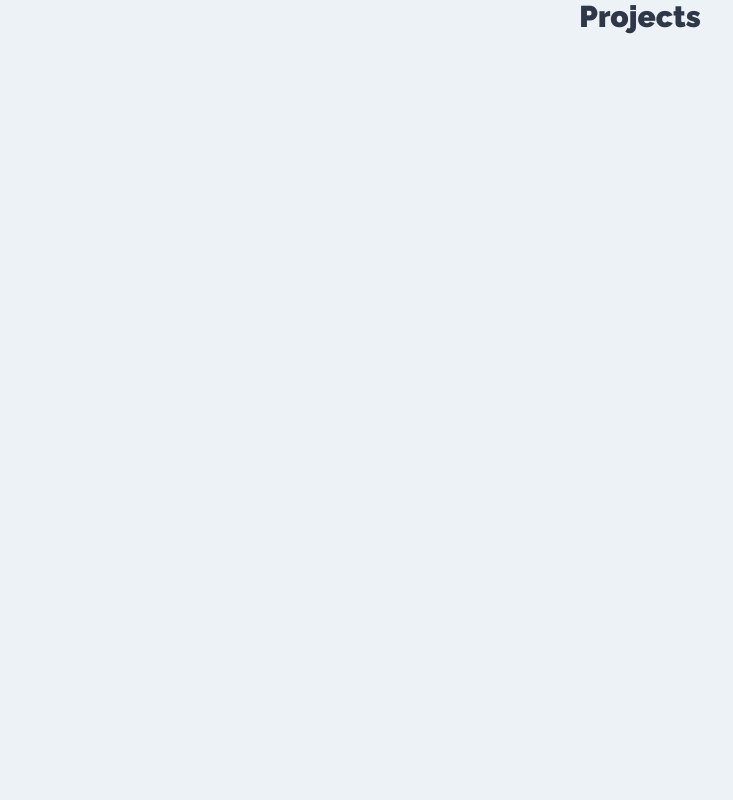
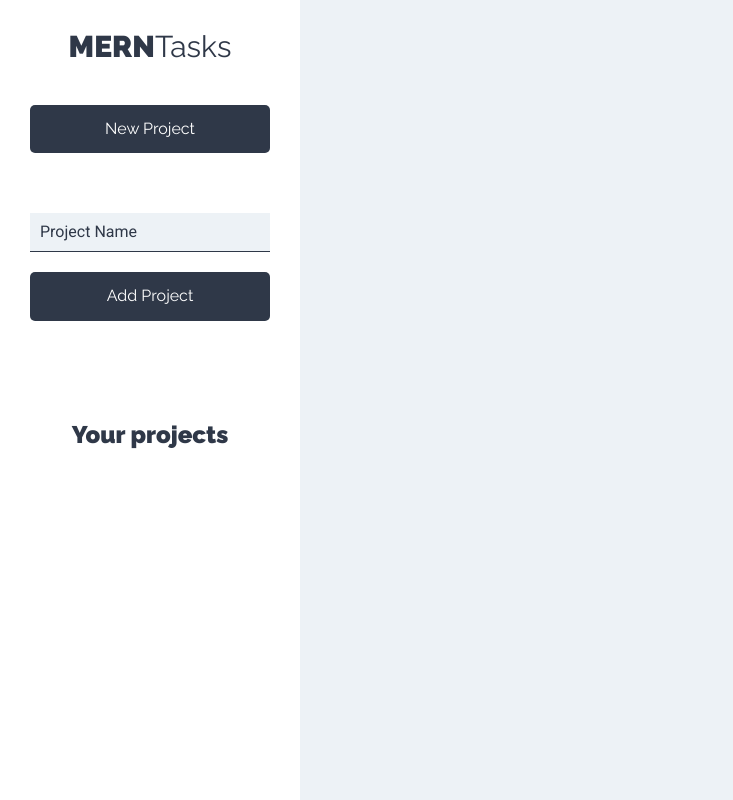
Before and after one commit to JKarmine/MERNTasks, a React (Create React App) app in the folder client/: page /projects in a window 1280 px wide. Shown: the whole page, without its empty margins (0-733 px from the left). Built offline with nearby package versions, Linux system fonts and the light colour scheme.

Commit message:
Sidebar, New Project

```diff
--- /dev/null
+++ b/client/src/components/layout/Sidebar.js
@@ -0,0 +1,18 @@
+import React from 'react';
+import NewProject from '../projects/NewProject';
+
+const SideBar = () => {
+    return (
+        <aside>
+            <h1>MERN<span>Tasks</span></h1>
+
+            <NewProject />
+
+            <div className="proyectos">
+                <h2>Your projects</h2>
+            </div>
+        </aside>
+    );
+}
+
+export default SideBar;
--- /dev/null
+++ b/client/src/components/projects/NewProject.js
@@ -0,0 +1,58 @@
+import React, { Fragment, useState } from 'react'
+
+const NewProject = () => {
+    const [project, setProject] = useState({
+        name: ''
+    });
+
+    const { name } = project;
+
+    const handleChange = e => {
+        setProject({
+            ...project,
+            [e.target.name]: e.target.value
+        });
+    };
+
+    const handleSubmit = e => {
+        e.preventDefault();
+
+        // Validation
+
+        // Add to state
+
+        // Reset form
+    };
+
+    return (
+        <Fragment>
+            <button
+                type="button"
+                className="btn btn-block btn-primario"
+            >
+                New Project
+            </button>
+
+            <form
+                className="formulario-nuevo-proyecto"
+                onSubmit={handleSubmit}
+            >
+                <input
+                    type="text"
+                    className="input-text"
+                    placeholder="Project Name"
+                    name="name"
+                    value={name}
+                    onChange={handleChange}
+                />
+                <input
+                    type="submit"
+                    className="btn btn-primario btn-block"
+                    value="Add Project"
+                />
+            </form>
+        </Fragment>
+    );
+}
+
+export default NewProject;
--- a/client/src/components/projects/Projects.js
+++ b/client/src/components/projects/Projects.js
@@ -1,8 +1,18 @@
 import React from 'react';
+import SideBar from '../layout/Sidebar';
 
 const Projects = () => {
     return (
-        <h1>Projects</h1>
+        <div className="contenedor-app">
+            <SideBar />
+            <div className="seccion-principal">
+                <main>
+                    <div className="contenedor-tareas">
+
+                    </div>
+                </main>
+            </div>
+        </div>
     );
 }
 
```
